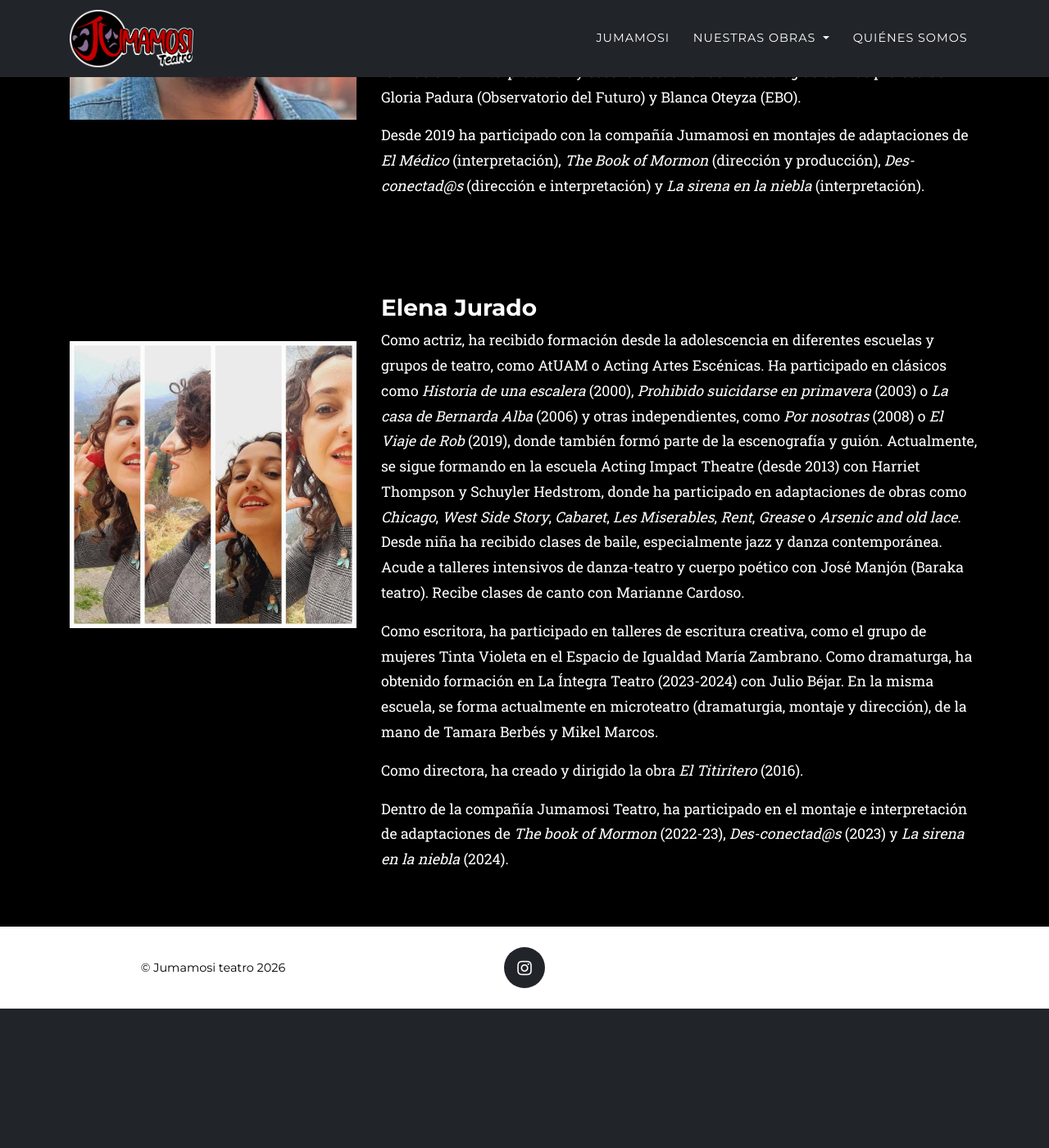
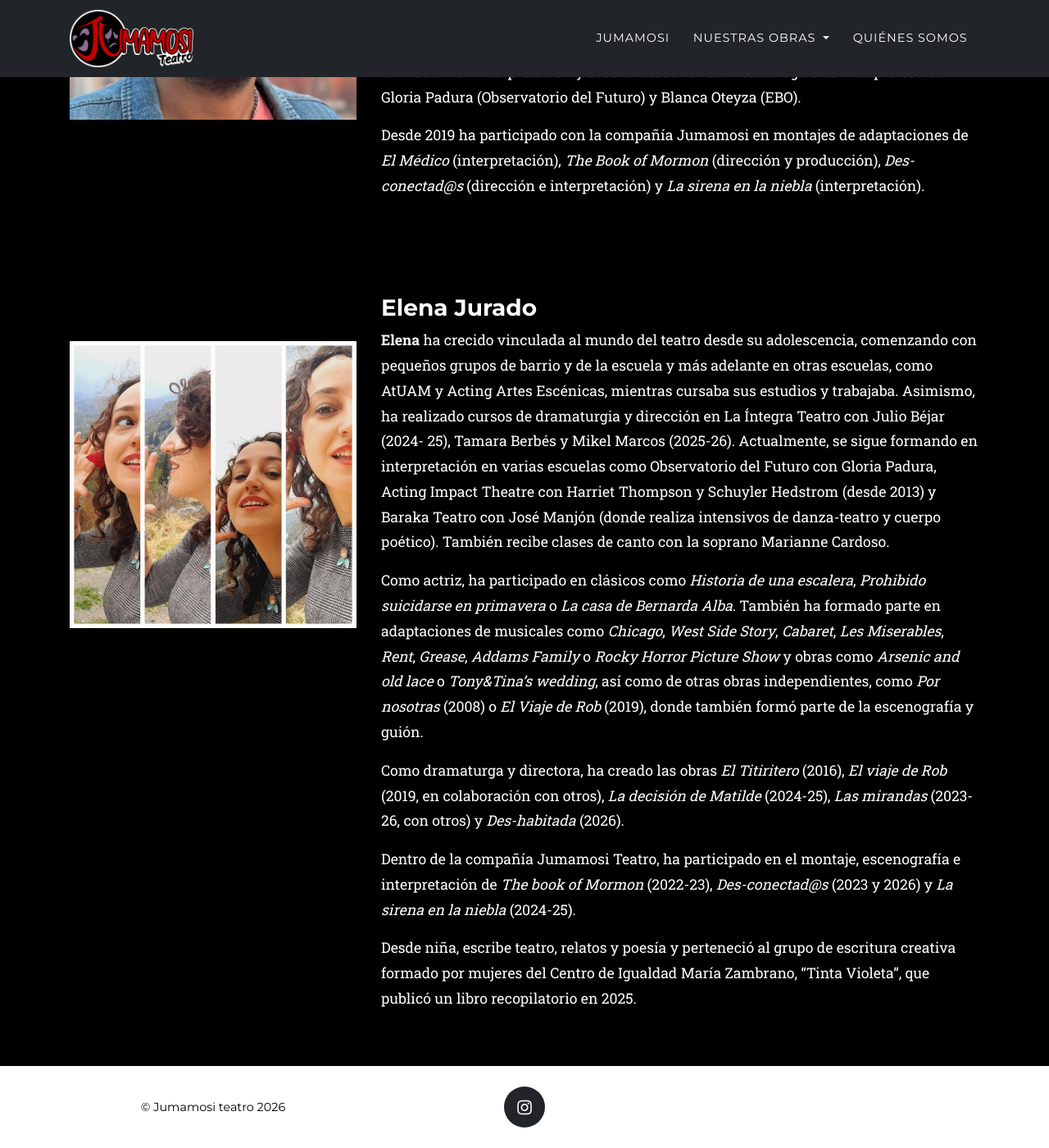
Before and after one commit to jumamositeatro/jumamositeatro.github.io, a Jekyll site: the page built from nosotros.md, in a window 1280 px wide and 1400 px high, scrolled down 1195 px. Shown: the whole window at 82% size. Built offline with Jekyll 4.4.1, drawn with Linux system fonts in a browser that asks for light colours; some web fonts are replaced; before the commit the page ends 2425 px from its top, so only the background shows below that.

Commit message:
Updated Elena's CV

```diff
--- a/_data/cvs.yml
+++ b/_data/cvs.yml
@@ -48,19 +48,27 @@ elena:
   name: Elena Jurado
   image: nosotros/elena.jpg
   description: |
-    Como actriz, ha recibido formación desde la adolescencia en diferentes escuelas y grupos de teatro, como AtUAM o Acting Artes Escénicas.
-    Ha participado en clásicos como *Historia de una escalera* (2000), *Prohibido suicidarse en primavera* (2003) o *La casa de Bernarda Alba* (2006)
-    y otras independientes, como *Por nosotras* (2008) o *El Viaje de Rob* (2019), donde también formó parte de la escenografía y guión.
-    Actualmente, se sigue formando en la escuela Acting Impact Theatre (desde 2013) con Harriet Thompson y Schuyler Hedstrom, donde ha participado
-    en adaptaciones de obras como *Chicago*, *West Side Story*, *Cabaret*, *Les Miserables*, *Rent*, *Grease* o *Arsenic and old lace*.
-    Desde niña ha recibido clases de baile, especialmente jazz y danza contemporánea. Acude a talleres intensivos de danza-teatro y cuerpo poético con José Manjón (Baraka teatro).
-    Recibe clases de canto con Marianne Cardoso.
+    **Elena** ha crecido vinculada al mundo del teatro desde su adolescencia, comenzando con
+    pequeños grupos de barrio y de la escuela y más adelante en otras escuelas, como AtUAM
+    y Acting Artes Escénicas, mientras cursaba sus estudios y trabajaba. Asimismo, ha
+    realizado cursos de dramaturgia y dirección en La Íntegra Teatro con Julio Béjar (2024-
+    25), Tamara Berbés y Mikel Marcos (2025-26). Actualmente, se sigue formando en
+    interpretación en varias escuelas como Observatorio del Futuro con Gloria Padura, Acting
+    Impact Theatre con Harriet Thompson y Schuyler Hedstrom (desde 2013) y Baraka Teatro
+    con José Manjón (donde realiza intensivos de danza-teatro y cuerpo poético). También
+    recibe clases de canto con la soprano Marianne Cardoso.
 
-    Como escritora, ha participado en talleres de escritura creativa, como el grupo de mujeres Tinta Violeta en el Espacio de Igualdad María Zambrano.
-    Como dramaturga, ha obtenido formación en La Íntegra Teatro (2023-2024) con Julio Béjar.
-    En la misma escuela, se forma actualmente en microteatro (dramaturgia, montaje y dirección), de la mano de Tamara Berbés y Mikel Marcos.
+    Como actriz, ha participado en clásicos como *Historia de una escalera*, *Prohibido suicidarse
+    en primavera* o *La casa de Bernarda Alba*. También ha formado parte en adaptaciones de
+    musicales como *Chicago*, *West Side Story*, *Cabaret*, *Les Miserables*, *Rent*, *Grease*, *Addams Family* o *Rocky Horror Picture Show*
+    y obras como *Arsenic and old lace* o *Tony&Tina’s wedding*, así como de otras obras independientes, como *Por nosotras* (2008)
+    o *El Viaje de Rob* (2019), donde también formó parte de la escenografía y guión.
 
-    Como directora, ha creado y dirigido la obra *El Titiritero* (2016).
+    Como dramaturga y directora, ha creado las obras *El Titiritero* (2016), *El viaje de Rob* (2019, en colaboración con otros), *La
+    decisión de Matilde* (2024-25), *Las mirandas* (2023-26, con otros) y *Des-habitada* (2026).
 
-    Dentro de la compañía Jumamosi Teatro, ha participado en el montaje e interpretación de adaptaciones de
-    *The book of Mormon* (2022-23), *Des-conectad@s* (2023) y *La sirena en la niebla* (2024).
+    Dentro de la compañía Jumamosi Teatro, ha participado en el montaje, escenografía e interpretación de
+    *The book of Mormon* (2022-23), *Des-conectad@s* (2023 y 2026) y *La sirena en la niebla* (2024-25).
+
+    Desde niña, escribe teatro, relatos y poesía y perteneció al grupo de escritura creativa formado por mujeres del Centro de
+    Igualdad María Zambrano, “Tinta Violeta”, que publicó un libro recopilatorio en 2025.
```
